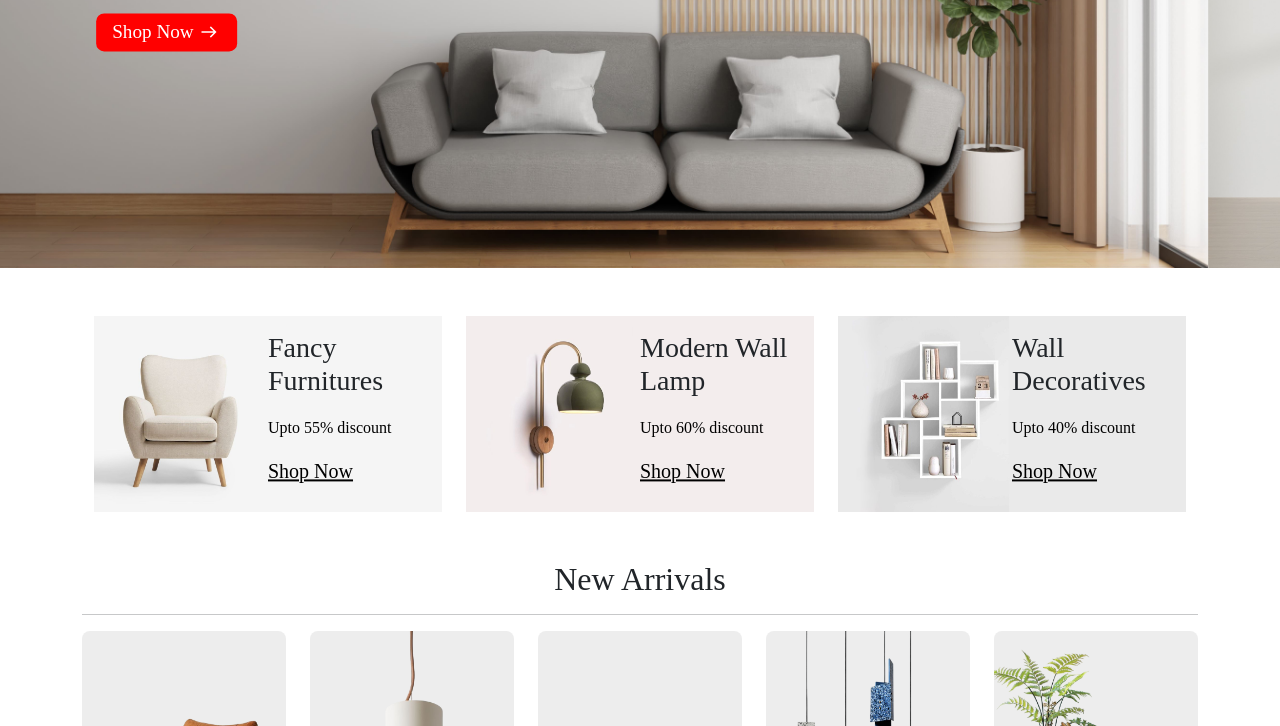
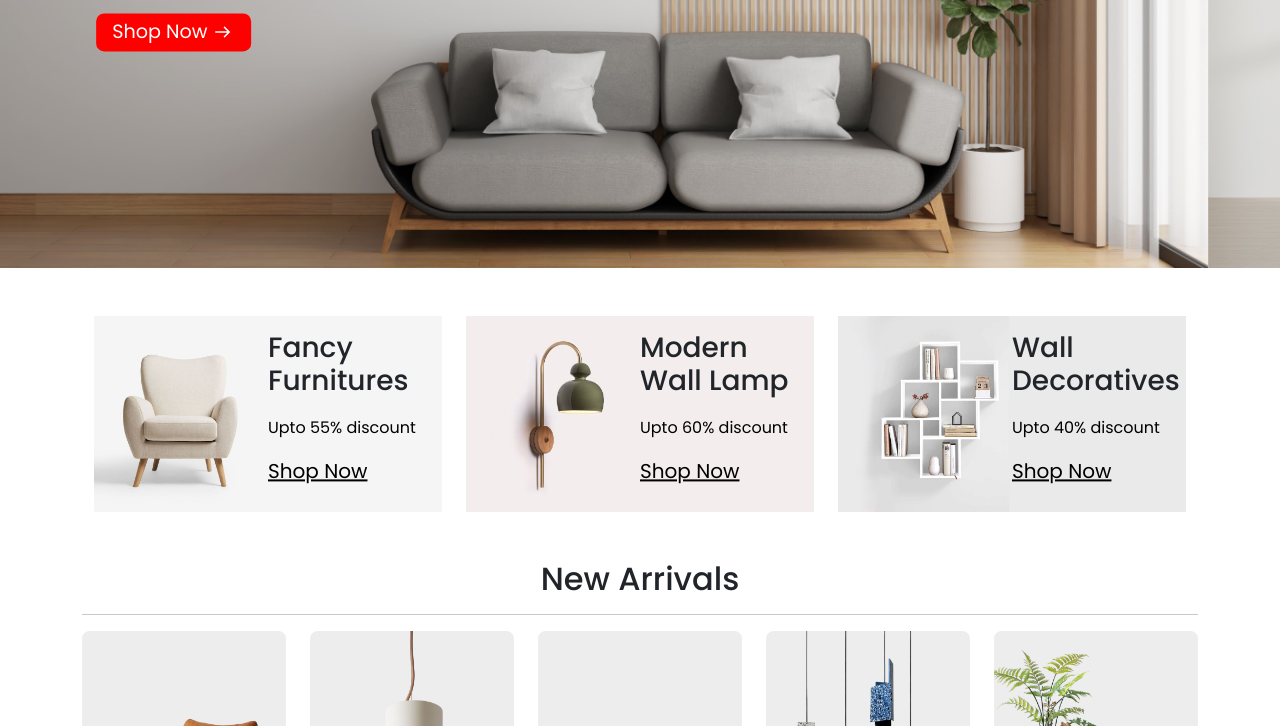
Before and after one commit to biswajitbesra/Home-Decors, a plain HTML site: page index.html in a window 1280 px wide. Shown: the part 372-1098 px from the top of the page. Drawn offline with nearby package versions, Linux system fonts and the light colour scheme.

Commit message:
Font changed

```diff
--- a/about.css
+++ b/about.css
@@ -1,8 +1,10 @@
+@import url('https://fonts.googleapis.com/css2?family=Poppins:ital,wght@0,100;0,200;0,300;0,400;0,500;0,600;0,700;0,800;0,900;1,100;1,200;1,300;1,400;1,500;1,600;1,700;1,800;1,900&display=swap');
+
 *{
     margin: 0;
     padding: 0;
     box-sizing: border-box;
-    font-family: "Sedan", serif;
+    font-family: "Poppins", sans-serif;
 
 }
 html{
--- a/contact.css
+++ b/contact.css
@@ -1,7 +1,9 @@
+@import url('https://fonts.googleapis.com/css2?family=Poppins:ital,wght@0,100;0,200;0,300;0,400;0,500;0,600;0,700;0,800;0,900;1,100;1,200;1,300;1,400;1,500;1,600;1,700;1,800;1,900&display=swap');
+
 *{
     margin: 0;
     padding: 0;
-    font-family: "Sedan", serif;
+    font-family: "Poppins", sans-serif;
 }
 html{
     scroll-behavior: smooth;
--- a/index.css
+++ b/index.css
@@ -1,7 +1,9 @@
+@import url('https://fonts.googleapis.com/css2?family=Poppins:ital,wght@0,100;0,200;0,300;0,400;0,500;0,600;0,700;0,800;0,900;1,100;1,200;1,300;1,400;1,500;1,600;1,700;1,800;1,900&display=swap');
+
 *{
     margin: 0;
     padding: 0;
-    font-family: "Sedan", serif;
+    font-family: "Poppins", sans-serif;
 }
 body::-webkit-scrollbar{
     display: none;
--- a/shop.css
+++ b/shop.css
@@ -1,7 +1,9 @@
+@import url('https://fonts.googleapis.com/css2?family=Poppins:ital,wght@0,100;0,200;0,300;0,400;0,500;0,600;0,700;0,800;0,900;1,100;1,200;1,300;1,400;1,500;1,600;1,700;1,800;1,900&display=swap');
+
 *{
     margin: 0;
     padding: 0;
-    font-family: "Sedan", serif;
+    font-family: "Poppins", sans-serif;
 }
 body::-webkit-scrollbar{
     display: none;
```
